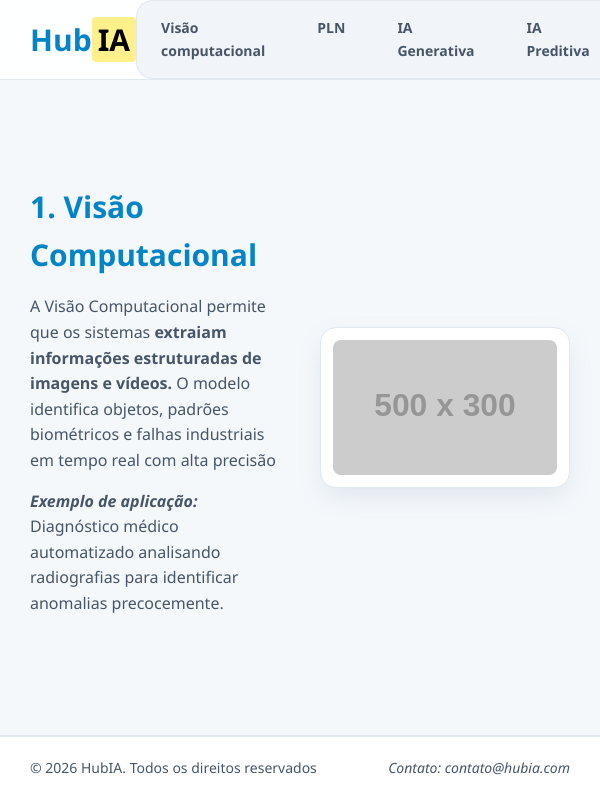
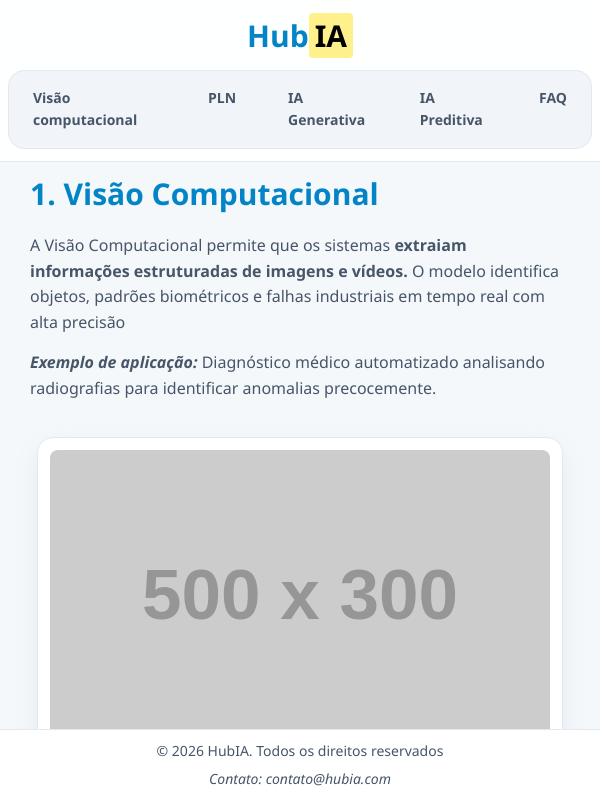
Before and after one commit to miguelanselmo-cmd/Display_TB, a website: page hub-ia_V2/index.htm in a window 600 px wide. Shown: the top 800 px of the page. Drawn offline with Linux system fonts and the light colour scheme; placeholder pictures from the web are drawn by us.

Commit message:
ADD: finalizado a media 501

```diff
--- a/hub-ia_V2/css/responsive.css
+++ b/hub-ia_V2/css/responsive.css
@@ -21,7 +21,7 @@
         padding: 4px;
     }
     .nav_item{
-        flex: 1 1 calc(33.333% - 6px);
+        flex: 1 1 calc(33.333% - 6%);
         text-align: center;
     }
     .nav_link{
@@ -58,7 +58,49 @@
     }
 }
 
-@media (min-width: 501px) and (max-width: 767px) {}
+@media (min-width: 501px) and (max-width: 767px) {
+    body{
+        padding-top: 130px;
+        padding-bottom: 60px;
+    }
+    .header{
+        height: auto;
+        padding: 12px 8px;
+        flex-direction: column;
+        gap: 10px;
+    }
+    .nav_list{
+        flex-wrap: wrap;
+        justify-content: center;
+        gap: 6px;
+        padding: 6px;
+    }
+    .nav_link{
+        font-size: 1.3rem;
+        padding: 6px 12px;
+        display: block;
+        white-space: nowrap;
+    }
+    .section-ia,
+    .faq{
+        height: auto;
+        min-height: auto;
+        padding: 40px 5%;
+        scroll-margin-top: 130px;
+    }
+    .section-ia__container,
+    .section-ia--reverse .section-ia__container{
+        flex-direction: column;
+        gap: 20px;
+    }
+    .footer{
+        height: auto;
+        padding: 10px 5%;
+        flex-direction: column;
+        gap: 5px;
+        text-align: center;
+    }
+}
 
 @media (min-width: 768px) and (max-width: 1023px) {}
 
```
